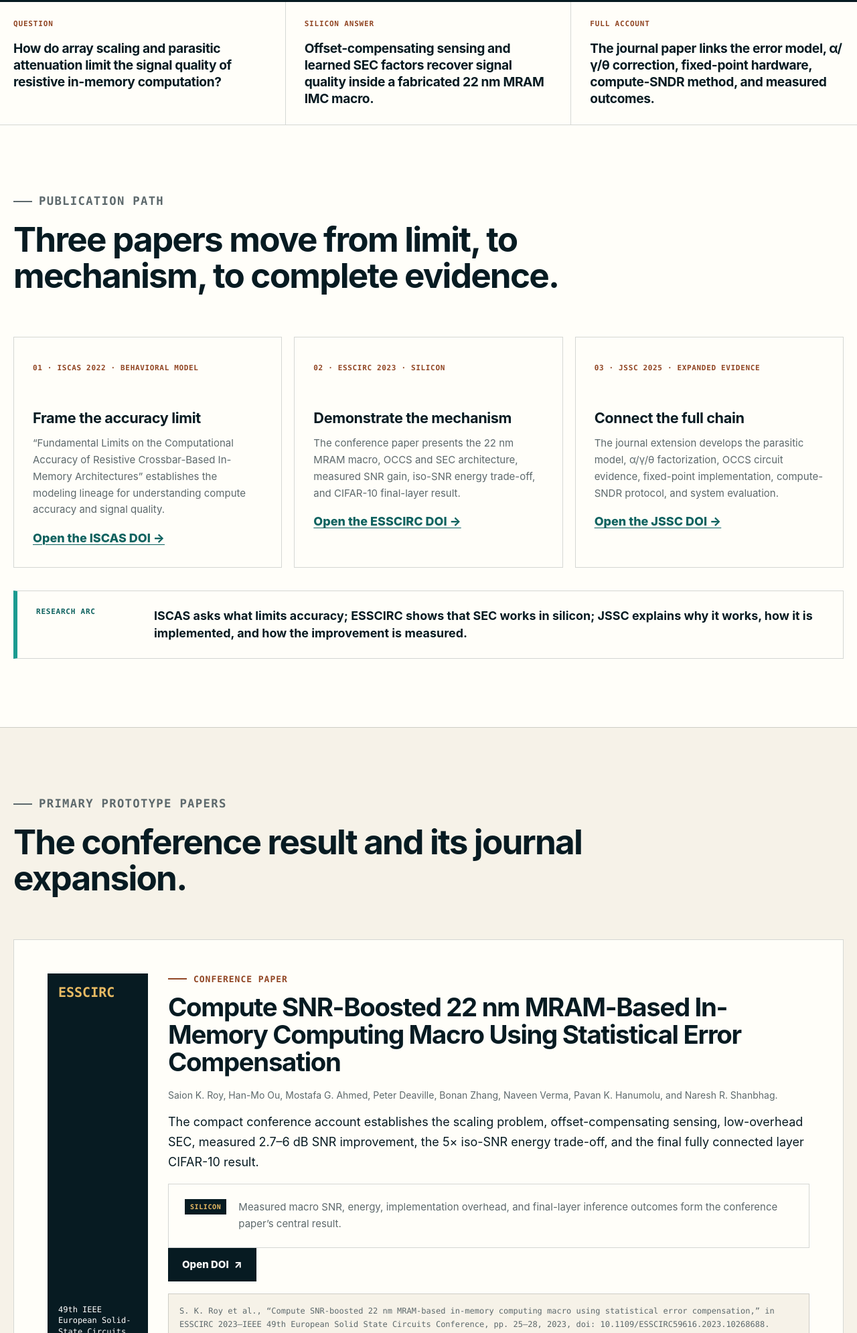
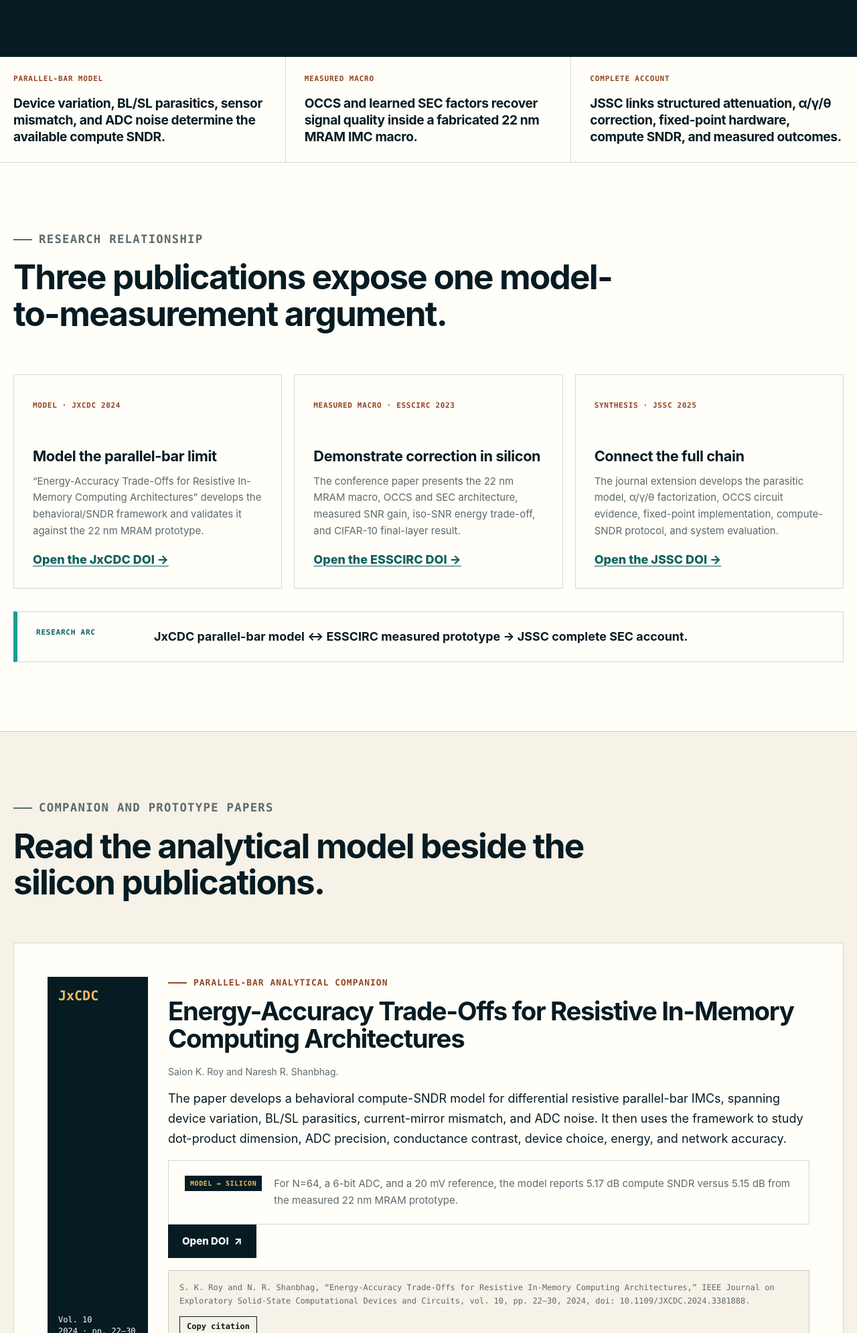
Before and after one commit to calmyor/SEC-Enabled-MRAM-IMC, a website: page docs/papers.html in a window 1280 px wide. Shown: the part 809-2800 px from the top of the page at 67% size. Drawn offline with Linux system fonts and the light colour scheme.

Commit message:
Correct publication lineage to JxCDC

```diff
--- a/docs/papers.html
+++ b/docs/papers.html
@@ -4,10 +4,10 @@
     <meta charset="utf-8" />
     <meta name="viewport" content="width=device-width, initial-scale=1" />
     <meta name="theme-color" content="#071b22" />
-    <meta name="description" content="The ESSCIRC 2023 paper, the JSSC journal extension, citations, authors, and the design lineage." />
+    <meta name="description" content="The JxCDC parallel-bar model, ESSCIRC 2023 silicon result, JSSC journal account, citations, authors, and research relationship." />
     <link rel="canonical" href="https://calmyor.github.io/SEC-Enabled-MRAM-IMC/papers.html" />
-    <meta property="og:title" content="ESSCIRC and JSSC papers · SEC–MRAM IMC" />
-    <meta property="og:description" content="The ESSCIRC 2023 paper, the JSSC journal extension, citations, authors, and the design lineage." />
+    <meta property="og:title" content="JxCDC, ESSCIRC, and JSSC papers · SEC–MRAM IMC" />
+    <meta property="og:description" content="The JxCDC parallel-bar model, ESSCIRC 2023 silicon result, JSSC journal account, citations, authors, and research relationship." />
     <meta property="og:type" content="website" />
     <meta property="og:url" content="https://calmyor.github.io/SEC-Enabled-MRAM-IMC/papers.html" />
     <meta property="og:image" content="https://calmyor.github.io/SEC-Enabled-MRAM-IMC/assets/og.png" />
@@ -17,7 +17,7 @@
     <link rel="stylesheet" href="styles.css" />
     <script type="application/ld+json">{"@context":"https://schema.org","@type":"ScholarlyArticle","name":"Compute SNDR-Boosted 22-nm MRAM-Based In-Memory Computing Macro Using Statistical Error Compensation","author":[{"@type":"Person","name":"Saion K. Roy"},{"@type":"Person","name":"Han-Mo Ou"},{"@type":"Person","name":"Mostafa G. Ahmed"},{"@type":"Person","name":"Peter Deaville"},{"@type":"Person","name":"Bonan Zhang"},{"@type":"Person","name":"Naveen Verma"},{"@type":"Person","name":"Pavan K. Hanumolu"},{"@type":"Person","name":"Naresh R. Shanbhag"}],"isPartOf":{"@type":"Periodical","name":"IEEE Journal of Solid-State Circuits"},"identifier":"https://doi.org/10.1109/JSSC.2024.3442013","url":"https://calmyor.github.io/SEC-Enabled-MRAM-IMC/papers.html"}</script>
     <script src="app.js" defer></script>
-    <title>ESSCIRC and JSSC papers · SEC–MRAM IMC</title>
+    <title>JxCDC, ESSCIRC, and JSSC papers · SEC–MRAM IMC</title>
   </head>
   <body>
     <a class="skip-link" href="#main">Skip to content</a>
@@ -51,49 +51,68 @@
     <main id="main">
       <header class="page-hero">
         <p class="breadcrumb">Overview / Papers</p>
-        <p class="eyebrow">ISCAS 2022 → ESSCIRC 2023 → JSSC 2025</p>
-        <h1>From accuracy limits to an SEC-enabled silicon system.</h1>
-        <p>The publication sequence begins with a model-based question about computational accuracy, demonstrates statistical error compensation in a measured 22 nm MRAM IMC macro, and then connects the behavioral model, circuit architecture, fixed-point implementation, measurement protocol, and application result in the journal account.</p>
+        <p class="eyebrow">Parallel-bar model ↔ measured prototype → complete SEC account</p>
+        <h1>Connect the accuracy model to the SEC-enabled silicon system.</h1>
+        <p>JxCDC develops the behavioral/SNDR model for resistive parallel-bar IMC and validates it against the measured 22 nm MRAM prototype. ESSCIRC presents OCCS and SEC in silicon. JSSC then unifies the model, correction architecture, fixed-point implementation, measurement protocol, and application result.</p>
       </header>
       <div class="thesis-strip" aria-label="Publication page summary">
-        <article><span>Question</span><strong>How do array scaling and parasitic attenuation limit the signal quality of resistive in-memory computation?</strong></article>
-        <article><span>Silicon answer</span><strong>Offset-compensating sensing and learned SEC factors recover signal quality inside a fabricated 22 nm MRAM IMC macro.</strong></article>
-        <article><span>Full account</span><strong>The journal paper links the error model, α/γ/θ correction, fixed-point hardware, compute-SNDR method, and measured outcomes.</strong></article>
+        <article><span>Parallel-bar model</span><strong>Device variation, BL/SL parasitics, sensor mismatch, and ADC noise determine the available compute SNDR.</strong></article>
+        <article><span>Measured macro</span><strong>OCCS and learned SEC factors recover signal quality inside a fabricated 22 nm MRAM IMC macro.</strong></article>
+        <article><span>Complete account</span><strong>JSSC links structured attenuation, α/γ/θ correction, fixed-point hardware, compute SNDR, and measured outcomes.</strong></article>
       </div>
 
       <section class="section section-white">
         <div class="section-head">
-          <p class="kicker">Publication path</p>
-          <h2>Three papers move from limit, to mechanism, to complete evidence.</h2>
+          <p class="kicker">Research relationship</p>
+          <h2>Three publications expose one model-to-measurement argument.</h2>
         </div>
         <div class="three-col">
           <article class="path-card">
-            <span>01 · ISCAS 2022 · Behavioral model</span>
-            <h3>Frame the accuracy limit</h3>
-            <p>“Fundamental Limits on the Computational Accuracy of Resistive Crossbar-Based In-Memory Architectures” establishes the modeling lineage for understanding compute accuracy and signal quality.</p>
-            <a href="https://doi.org/10.1109/ISCAS48785.2022.9937336">Open the ISCAS DOI →</a>
+            <span>Model · JxCDC 2024</span>
+            <h3>Model the parallel-bar limit</h3>
+            <p>“Energy-Accuracy Trade-Offs for Resistive In-Memory Computing Architectures” develops the behavioral/SNDR framework and validates it against the 22 nm MRAM prototype.</p>
+            <a href="https://doi.org/10.1109/JXCDC.2024.3381888">Open the JxCDC DOI →</a>
           </article>
           <article class="path-card">
-            <span>02 · ESSCIRC 2023 · Silicon</span>
-            <h3>Demonstrate the mechanism</h3>
+            <span>Measured macro · ESSCIRC 2023</span>
+            <h3>Demonstrate correction in silicon</h3>
             <p>The conference paper presents the 22 nm MRAM macro, OCCS and SEC architecture, measured SNR gain, iso-SNR energy trade-off, and CIFAR-10 final-layer result.</p>
             <a href="https://doi.org/10.1109/ESSCIRC59616.2023.10268688">Open the ESSCIRC DOI →</a>
           </article>
           <article class="path-card">
-            <span>03 · JSSC 2025 · Expanded evidence</span>
+            <span>Synthesis · JSSC 2025</span>
             <h3>Connect the full chain</h3>
             <p>The journal extension develops the parasitic model, α/γ/θ factorization, OCCS circuit evidence, fixed-point implementation, compute-SNDR protocol, and system evaluation.</p>
             <a href="https://doi.org/10.1109/JSSC.2024.3442013">Open the JSSC DOI →</a>
           </article>
         </div>
-        <div class="takeaway"><span>Research arc</span><strong>ISCAS asks what limits accuracy; ESSCIRC shows that SEC works in silicon; JSSC explains why it works, how it is implemented, and how the improvement is measured.</strong></div>
+        <div class="takeaway"><span>Research arc</span><strong>JxCDC parallel-bar model ↔ ESSCIRC measured prototype → JSSC complete SEC account.</strong></div>
       </section>
 
       <section class="section">
         <div class="section-head">
-          <p class="kicker">Primary prototype papers</p>
-          <h2>The conference result and its journal expansion.</h2>
+          <p class="kicker">Companion and prototype papers</p>
+          <h2>Read the analytical model beside the silicon publications.</h2>
         </div>
+        <article class="paper-card">
+          <div class="paper-badge"><strong>JxCDC</strong><span>Vol. 10<br />2024 · pp. 22–30</span></div>
+          <div>
+            <p class="kicker">Parallel-bar analytical companion</p>
+            <h2>Energy-Accuracy Trade-Offs for Resistive In-Memory Computing Architectures</h2>
+            <p class="paper-meta">Saion K. Roy and Naresh R. Shanbhag.</p>
+            <p>The paper develops a behavioral compute-SNDR model for differential resistive parallel-bar IMCs, spanning device variation, BL/SL parasitics, current-mirror mismatch, and ADC noise. It then uses the framework to study dot-product dimension, ADC precision, conductance contrast, device choice, energy, and network accuracy.</p>
+            <div class="evidence-note">
+              <span class="evidence-type">Model ↔ silicon</span>
+              <p>For N=64, a 6-bit ADC, and a 20 mV reference, the model reports 5.17 dB compute SNDR versus 5.15 dB from the measured 22 nm MRAM prototype.</p>
+            </div>
+            <p><a class="button button-dark" href="https://doi.org/10.1109/JXCDC.2024.3381888">Open DOI <span aria-hidden="true">↗</span></a></p>
+            <div class="citation-box">
+              <code id="citation-jxcdc">S. K. Roy and N. R. Shanbhag, “Energy-Accuracy Trade-Offs for Resistive In-Memory Computing Architectures,” IEEE Journal on Exploratory Solid-State Computational Devices and Circuits, vol. 10, pp. 22–30, 2024, doi: 10.1109/JXCDC.2024.3381888.</code>
+              <button class="copy-button" type="button" data-copy-target="citation-jxcdc">Copy citation</button>
+            </div>
+          </div>
+        </article>
+
         <article class="paper-card">
           <div class="paper-badge"><strong>ESSCIRC</strong><span>49th IEEE European Solid-State Circuits Conference<br />2023 · pp. 25–28</span></div>
           <div>
@@ -175,7 +194,8 @@
           <p>The DOI and IEEE Xplore records provide the paper text, citation metadata, publication history, and related references.</p>
         </div>
         <div class="actions">
-          <a class="button button-primary" href="https://ieeexplore.ieee.org/document/10268688">ESSCIRC on IEEE Xplore <span aria-hidden="true">↗</span></a>
+          <a class="button button-primary" href="https://doi.org/10.1109/JXCDC.2024.3381888">JxCDC publication record <span aria-hidden="true">↗</span></a>
+          <a class="button button-secondary" href="https://ieeexplore.ieee.org/document/10268688">ESSCIRC on IEEE Xplore <span aria-hidden="true">↗</span></a>
           <a class="button button-secondary" href="https://ieeexplore.ieee.org/document/10642976">JSSC on IEEE Xplore <span aria-hidden="true">↗</span></a>
         </div>
       </section>
@@ -190,6 +210,7 @@
         <p>Statistical error compensation for a measured 22 nm MRAM in-memory-computing macro.</p>
       </div>
       <div class="footer-links">
+        <a href="https://doi.org/10.1109/JXCDC.2024.3381888">JxCDC model <span aria-hidden="true">↗</span></a>
         <a href="https://doi.org/10.1109/ESSCIRC59616.2023.10268688">ESSCIRC 2023 <span aria-hidden="true">↗</span></a>
         <a href="https://doi.org/10.1109/JSSC.2024.3442013">JSSC extension <span aria-hidden="true">↗</span></a>
         <a href="repository.html">Reproducibility</a>
--- a/scripts/build-site.mjs
+++ b/scripts/build-site.mjs
@@ -13,7 +13,7 @@ const pages = [
   { file: "test-platform.html", source: "test-platform.html", label: "Test platform", title: "PCB and PYNQ test platform", description: "The host-to-silicon measurement stack: Python control, PYNQ-Z2, custom PCB, package, power, and bring-up." },
   { file: "measurements.html", source: "measurements.html", label: "Measurements", title: "Measurement methodology and results", description: "Calibration, code-conditioned sampling, SNDR reconstruction, SEC evaluation, and the measured ResNet-20 output-layer result." },
   { file: "repository.html", source: "repository.html", label: "Repository", title: "Repository and reproducibility", description: "Explore the architecture, run the measurement method, follow the hardware workflow, and trace the publication record." },
-  { file: "papers.html", source: "papers.html", label: "Papers", title: "ESSCIRC and JSSC papers", description: "The ESSCIRC 2023 paper, the JSSC journal extension, citations, authors, and the design lineage." },
+  { file: "papers.html", source: "papers.html", label: "Papers", title: "JxCDC, ESSCIRC, and JSSC papers", description: "The JxCDC parallel-bar model, ESSCIRC 2023 silicon result, JSSC journal account, citations, authors, and research relationship." },
 ];
 
 const authors = [
@@ -48,7 +48,7 @@ const handoffNotes = {
   "tapeout.html": "Follow the released interfaces into the PCB, FPGA, and bring-up sequence.",
   "test-platform.html": "Turn raw ADC captures into calibrated, code-conditioned compute SNDR.",
   "measurements.html": "Run the method and inspect the engineering artifacts behind the result.",
-  "repository.html": "Compare what ESSCIRC introduced with what the JSSC extension develops.",
+  "repository.html": "Connect the JxCDC parallel-bar model, ESSCIRC silicon result, and JSSC complete account.",
   "papers.html": "Return to the complete model-to-silicon research arc.",
 };
 
@@ -123,6 +123,7 @@ ${content}
         <p>Statistical error compensation for a measured 22 nm MRAM in-memory-computing macro.</p>
       </div>
       <div class="footer-links">
+        <a href="https://doi.org/10.1109/JXCDC.2024.3381888">JxCDC model <span aria-hidden="true">↗</span></a>
         <a href="https://doi.org/10.1109/ESSCIRC59616.2023.10268688">ESSCIRC 2023 <span aria-hidden="true">↗</span></a>
         <a href="https://doi.org/10.1109/JSSC.2024.3442013">JSSC extension <span aria-hidden="true">↗</span></a>
         <a href="repository.html">Reproducibility</a>
```
Also changed, not shown: docs/design.html (+5 -0 lines), docs/index.html (+2 -1 lines), docs/measurements.html (+1 -0 lines), docs/repository.html (+3 -2 lines), docs/tapeout.html (+1 -0 lines), docs/test-platform.html (+1 -0 lines), provenance/ARTIFACTS.md (+1 -1 lines), website/pages/design.html (+4 -0 lines), website/pages/overview.html (+1 -1 lines), website/pages/papers.html (+39 -19 lines), website/pages/repository.html (+1 -1 lines), README.md, design/behavioral-model/README.md, papers/README.md.
